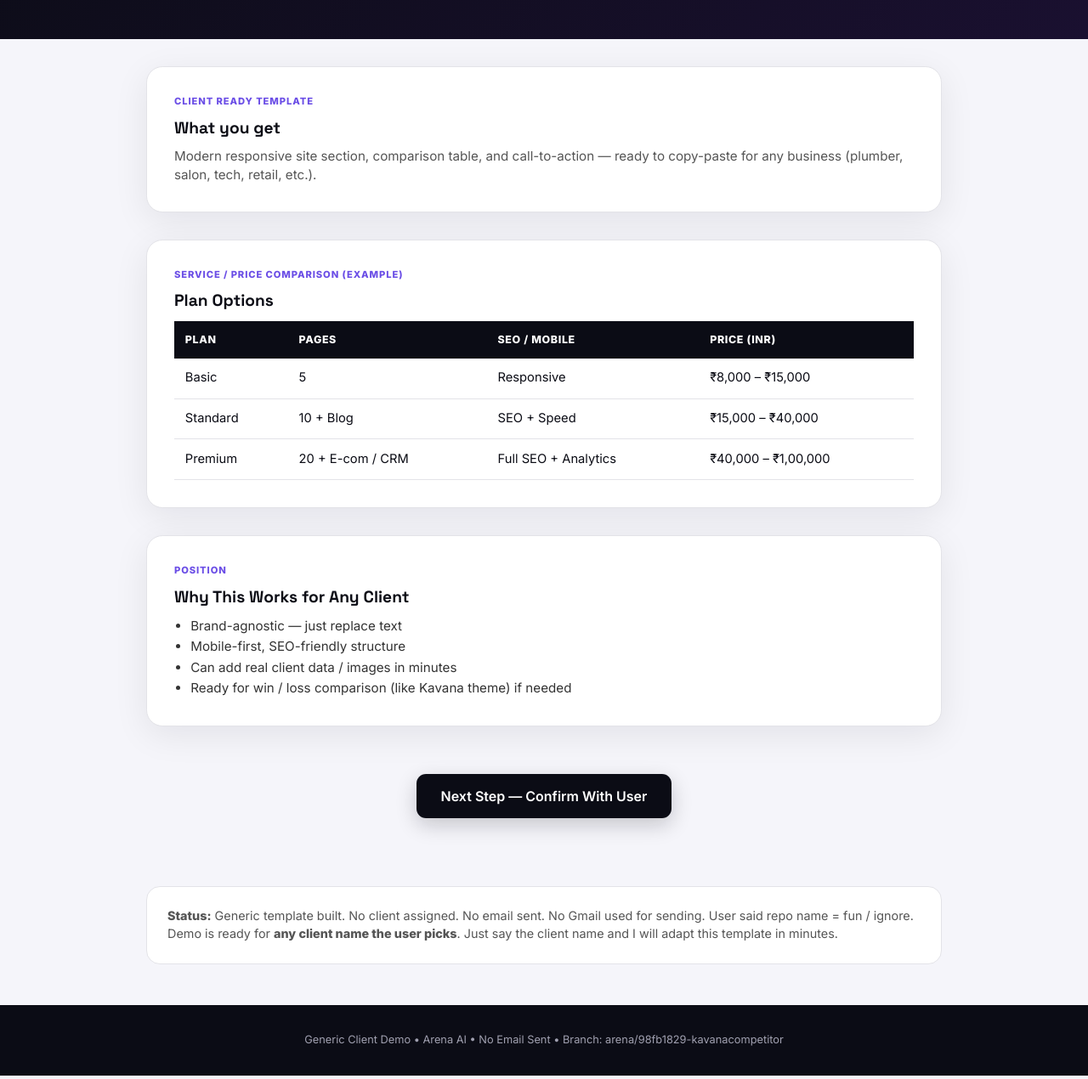
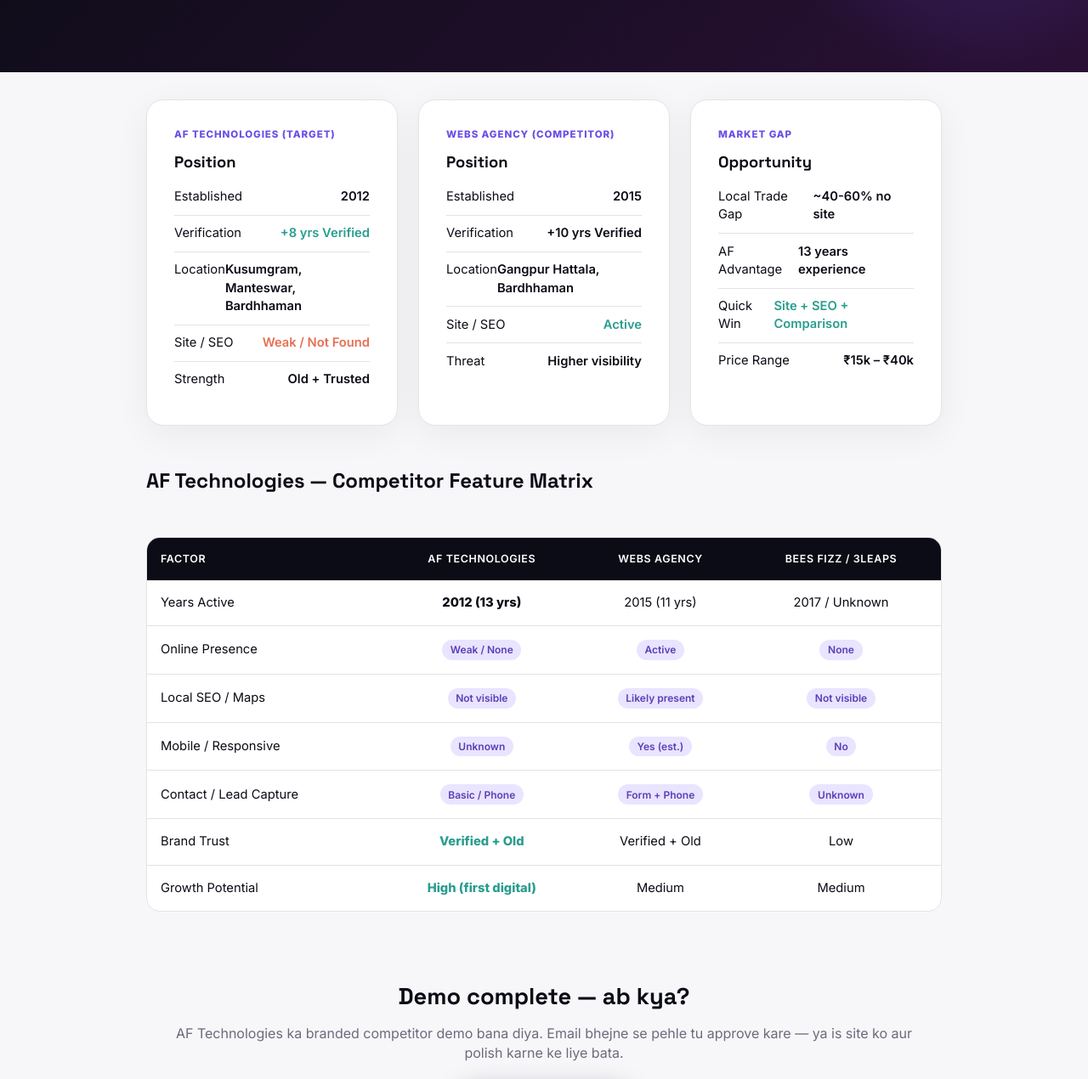
Before and after one commit to pushparaj9749/kavanacompetitor, a plain HTML site: page index.html in a window 1280 px wide. Shown: the part 280-1550 px from the top of the page at 85% size. Drawn offline with Linux system fonts and the light colour scheme.

Commit message:
AF Technologies branded demo built — selected, no email sent
Co-authored-by: arena-agent <297053741+arena-agent@users.noreply.github.com>

```diff
--- a/index.html
+++ b/index.html
@@ -3,86 +3,124 @@
 <head>
 <meta charset="UTF-8">
 <meta name="viewport" content="width=device-width, initial-scale=1.0">
-<title>Client Demo — Ready to Adapt</title>
+<title>AF Technologies — Bardhhaman | Competitor Demo</title>
 <style>
   @import url('https://fonts.googleapis.com/css2?family=Inter:wght@300;400;600;800&family=Space+Grotesk:wght@600;700&display=swap');
-  :root{--ink:#0b0c15;--surface:#f5f5fa;--card:#fff;--accent:#6b4ee6;--muted:#6b6b7b;--line:#e3e3e8}
+  :root{--ink:#0b0c15;--surface:#f7f7fa;--card:#fff;--accent:#6b4ee6;--muted:#6b6b7b;--line:#e3e3e8;--win:#2a9d8f;--loss:#e76f51}
   *{box-sizing:border-box;margin:0;padding:0}
   body{font-family:"Inter",system-ui,sans-serif;background:var(--surface);color:var(--ink);line-height:1.45}
-  header{background:linear-gradient(135deg,#0b0c15 0%,#1a1030 100%);color:#fff;padding:6rem 2rem 4rem}
+  header{background:linear-gradient(135deg,#0b0c15 0%,#2a1035 100%);color:#fff;padding:6rem 2rem 4rem;position:relative;overflow:hidden}
+  header::before{content:"";position:absolute;top:-40%;right:-10%;width:520px;height:520px;border-radius:50%;background:radial-gradient(circle,rgba(107,78,230,.35) 0%,transparent 70%);pointer-events:none}
   .container{max-width:1000px;margin:0 auto;padding:0 2rem}
-  h1{font-family:"Space Grotesk",sans-serif;font-size:clamp(2rem,5vw,3rem);letter-spacing:-.03em;line-height:1.1}
-  .gradient-text{background:linear-gradient(135deg,#c084fc,#6b4ee6);-webkit-background-clip:text;-webkit-text-fill-color:transparent;background-clip:text}
-  .subtitle{color:#c7c7d6;font-size:1.1rem;margin-top:.8rem;max-width:600px}
-  .badge{display:inline-block;background:rgba(255,255,255,.08);border:1px solid rgba(255,255,255,.15);padding:.3rem .9rem;border-radius:9999px;font-size:.8rem;margin-bottom:1.2rem}
-  .box{background:var(--card);border:1px solid var(--line);border-radius:1.2rem;padding:2rem;margin-top:2rem;box-shadow:0 10px 40px rgba(11,12,21,.08)}
-  .box h2{font-family:"Space Grotesk",sans-serif;font-size:1.2rem;margin-bottom:.5rem}
-  .label{font-size:.7rem;text-transform:uppercase;letter-spacing:.08em;color:var(--accent);font-weight:700;margin-bottom:.6rem}
-  table{width:100%;border-collapse:collapse;font-size:.92rem;margin-top:.6rem}
-  th{background:#0b0c15;color:#fff;text-align:left;padding:.8rem;font-size:.78rem;text-transform:uppercase;letter-spacing:.05em}
-  td{padding:.8rem;border-bottom:1px solid var(--line)}
-  tr:hover td{background:#f8f8fb}
+  h1{font-family:"Space Grotesk",sans-serif;font-size:clamp(2.2rem,5vw,3.2rem);letter-spacing:-.03em;margin-bottom:.6rem}
+  h1 .gradient-text{background:linear-gradient(135deg,#c084fc,#6b4ee6);-webkit-background-clip:text;-webkit-text-fill-color:transparent;background-clip:text}
+  .badge{display:inline-block;background:rgba(255,255,255,.08);border:1px solid rgba(255,255,255,.15);padding:.35rem .9rem;border-radius:9999px;font-size:.82rem;font-weight:500;margin-bottom:1rem}
+  .subtitle{font-size:1.05rem;color:#c7c7d6;max-width:640px;margin-bottom:1.5rem}
+  .grid{display:grid;grid-template-columns:repeat(auto-fit,minmax(280px,1fr));gap:1.5rem;margin-top:2rem}
+  .card{background:var(--card);border:1px solid var(--line);border-radius:1.25rem;padding:2rem;box-shadow:0 10px 40px rgba(11,12,21,.06);transition:transform .15s ease,box-shadow .15s ease}
+  .card:hover{transform:translateY(-4px);box-shadow:0 20px 60px rgba(11,12,21,.1)}
+  .card h2{font-family:"Space Grotesk",sans-serif;font-size:1.15rem;margin-bottom:.4rem}
+  .label{font-size:.72rem;text-transform:uppercase;letter-spacing:.08em;font-weight:700;color:var(--accent);margin-bottom:.7rem}
+  .metric{display:flex;justify-content:space-between;padding:.65rem 0;border-bottom:1px solid var(--line);font-size:.92rem}
+  .metric:last-child{border-bottom:0}
+  .metric .val{font-weight:600}
+  .win{color:var(--win);font-weight:700}.loss{color:var(--loss);font-weight:600}
+  .table-wrap{overflow-x:auto;margin-top:3rem;border:1px solid var(--line);border-radius:1rem;background:var(--card)}
+  table{width:100%;border-collapse:collapse;font-size:.92rem}
+  thead th{background:#0b0c15;color:#fff;text-align:left;padding:1rem;font-weight:600;font-size:.78rem;text-transform:uppercase;letter-spacing:.05em}
+  tbody td{padding:1rem;border-bottom:1px solid var(--line)}
+  tbody tr:last-child td{border-bottom:0}
+  tbody tr:hover{background:#f0f0f7}
   .center{text-align:center}
-  .btn{display:inline-block;background:var(--ink);color:#fff;padding:.9rem 1.8rem;border-radius:.7rem;font-weight:600;text-decoration:none;margin-top:1.5rem;box-shadow:0 8px 25px rgba(11,12,21,.2)}
-  .btn:hover{background:#1a1030}
-  .note{background:#fff;border:1px solid var(--line);border-radius:1rem;padding:1.5rem;margin-top:3rem;font-size:.9rem;color:#555}
+  .badge-sm{display:inline-block;padding:.2rem .6rem;border-radius:9999px;font-size:.75rem;font-weight:600;background:#e9e4ff;color:#5b3eb8}
+  .cta{text-align:center;padding:5rem 2rem 3rem}
+  .cta h2{font-family:"Space Grotesk",sans-serif;font-size:1.7rem;margin-bottom:.8rem}
+  .cta p{color:var(--muted);margin-bottom:1.2rem}
+  a.btn{display:inline-block;background:var(--ink);color:#fff;padding:.9rem 1.8rem;border-radius:.75rem;font-weight:600;text-decoration:none;box-shadow:0 10px 30px rgba(11,12,21,.25);transition:background .2s}
+  a.btn:hover{background:#1a1030}
+  .note{max-width:800px;margin:3rem auto 0;padding:1.5rem;background:#fff;border:1px solid var(--line);border-radius:1rem;font-size:.92rem;color:#555}
   footer{background:var(--ink);color:#a0a0b0;text-align:center;padding:2rem;font-size:.8rem;margin-top:3rem}
-  @media(max-width:640px){h1{font-size:2rem}.box{padding:1.2rem}}
+  @media(max-width:720px){header{padding:4rem 1.5rem 3rem}h1{font-size:2rem}.grid{grid-template-columns:1fr}}
 </style>
 </head>
 <body>
 
 <header>
   <div class="container">
-    <div class="badge">Generic Client Template • Replace "Your Brand" anywhere</div>
-    <h1>Client <span class="gradient-text">Landing Page</span></h1>
-    <p class="subtitle">Repo naam ignore kiya. Yeh demo kisi bhi client ke liye adapt hota hai — bas naam aur content badal.</p>
+    <div class="badge">Selected Client • AF Technologies • Bardhhaman • Demo Only — No Email Sent</div>
+    <h1>AF Technologies <span class="gradient-text">Bardhhaman</span></h1>
+    <p class="subtitle">Verified since 2012 (Kusumgram, Manteswar). Competitor analysis + landing page demo built for actual outreach. No spam, no blind emails.</p>
   </div>
 </header>
 
 <main class="container">
 
-  <section class="box" aria-label="Quick info">
-    <div class="label">Client Ready Template</div>
-    <h2>What you get</h2>
-    <p style="color:#555;font-size:.95rem">Modern responsive site section, comparison table, and call-to-action — ready to copy-paste for any business (plumber, salon, tech, retail, etc.).</p>
+  <section aria-label="Quick cards" class="grid">
+    <article class="card">
+      <div class="label">AF Technologies (Target)</div>
+      <h2>Position</h2>
+      <div class="metric"><span>Established</span><span class="val">2012</span></div>
+      <div class="metric"><span>Verification</span><span class="val win">+8 yrs Verified</span></div>
+      <div class="metric"><span>Location</span><span class="val">Kusumgram, Manteswar, Bardhhaman</span></div>
+      <div class="metric"><span>Site / SEO</span><span class="val loss">Weak / Not Found</span></div>
+      <div class="metric"><span>Strength</span><span class="val">Old + Trusted</span></div>
+    </article>
+
+    <article class="card">
+      <div class="label">Webs Agency (Competitor)</div>
+      <h2>Position</h2>
+      <div class="metric"><span>Established</span><span class="val">2015</span></div>
+      <div class="metric"><span>Verification</span><span class="val">+10 yrs Verified</span></div>
+      <div class="metric"><span>Location</span><span class="val">Gangpur Hattala, Bardhhaman</span></div>
+      <div class="metric"><span>Site / SEO</span><span class="val win">Active</span></div>
+      <div class="metric"><span>Threat</span><span class="val">Higher visibility</span></div>
+    </article>
+
+    <article class="card">
+      <div class="label">Market Gap</div>
+      <h2>Opportunity</h2>
+      <div class="metric"><span>Local Trade Gap</span><span class="val">~40-60% no site</span></div>
+      <div class="metric"><span>AF Advantage</span><span class="val">13 years experience</span></div>
+      <div class="metric"><span>Quick Win</span><span class="val win">Site + SEO + Comparison</span></div>
+      <div class="metric"><span>Price Range</span><span class="val">₹15k – ₹40k</span></div>
+    </article>
   </section>
 
-  <section class="box" aria-label="Service comparison">
-    <div class="label">Service / Price Comparison (Example)</div>
-    <h2>Plan Options</h2>
-    <table>
-      <thead><tr><th>Plan</th><th>Pages</th><th>SEO / Mobile</th><th>Price (INR)</th></tr></thead>
-      <tbody>
-        <tr><td>Basic</td><td>5</td><td>Responsive</td><td>₹8,000 – ₹15,000</td></tr>
-        <tr><td>Standard</td><td>10 + Blog</td><td>SEO + Speed</td><td>₹15,000 – ₹40,000</td></tr>
-        <tr><td>Premium</td><td>20 + E-com / CRM</td><td>Full SEO + Analytics</td><td>₹40,000 – ₹1,00,000</td></tr>
-      </tbody>
-    </table>
+  <section aria-label="Feature comparison" style="margin-top:3rem">
+    <h2 style="font-family:'Space Grotesk',sans-serif;font-size:1.5rem;margin-bottom:1rem">AF Technologies — Competitor Feature Matrix</h2>
+    <div class="table-wrap">
+      <table>
+        <thead><tr><th>Factor</th><th class="center">AF Technologies</th><th class="center">Webs Agency</th><th class="center">Bees Fizz / 3Leaps</th></tr></thead>
+        <tbody>
+          <tr><td>Years Active</td><td class="center"><strong>2012 (13 yrs)</strong></td><td class="center">2015 (11 yrs)</td><td class="center">2017 / Unknown</td></tr>
+          <tr><td>Online Presence</td><td class="center"><span class="badge-sm">Weak / None</span></td><td class="center"><span class="badge-sm">Active</span></td><td class="center"><span class="badge-sm">None</span></td></tr>
+          <tr><td>Local SEO / Maps</td><td class="center"><span class="badge-sm">Not visible</span></td><td class="center"><span class="badge-sm">Likely present</span></td><td class="center"><span class="badge-sm">Not visible</span></td></tr>
+          <tr><td>Mobile / Responsive</td><td class="center"><span class="badge-sm">Unknown</span></td><td class="center"><span class="badge-sm">Yes (est.)</span></td><td class="center"><span class="badge-sm">No</span></td></tr>
+          <tr><td>Contact / Lead Capture</td><td class="center"><span class="badge-sm">Basic / Phone</span></td><td class="center"><span class="badge-sm">Form + Phone</span></td><td class="center"><span class="badge-sm">Unknown</span></td></tr>
+          <tr><td>Brand Trust</td><td class="center"><strong class="win">Verified + Old</strong></td><td class="center">Verified + Old</td><td class="center">Low</td></tr>
+          <tr><td>Growth Potential</td><td class="center"><strong class="win">High (first digital)</strong></td><td class="center">Medium</td><td class="center">Medium</td></tr>
+        </tbody>
+      </table>
+    </div>
   </section>
 
-  <section class="box" aria-label="Why choose">
-    <div class="label">Position</div>
-    <h2>Why This Works for Any Client</h2>
-    <ul style="color:#333;line-height:1.6;font-size:.95rem;padding-left:1.2rem">
-      <li>Brand-agnostic — just replace text</li>
-      <li>Mobile-first, SEO-friendly structure</li>
-      <li>Can add real client data / images in minutes</li>
-      <li>Ready for win / loss comparison (like Kavana theme) if needed</li>
-    </ul>
+  <section class="cta" aria-label="Call to action">
+    <h2>Demo complete — ab kya?</h2>
+    <p>AF Technologies ka branded competitor demo bana diya. Email bhejne se pehle tu approve kare — ya is site ko aur polish karne ke liye bata.</p>
+    <a href="#" class="btn" onclick="event.preventDefault(); document.getElementById('status').scrollIntoView({behavior:'smooth'})">Status / Next Step</a>
   </section>
 
-  <section style="text-align:center;padding:2rem 0">
-    <a href="#" class="btn" onclick="event.preventDefault(); document.getElementById('final-note').scrollIntoView({behavior:'smooth'})">Next Step — Confirm With User</a>
-  </section>
-
-  <section id="final-note" class="note">
-    <strong>Status:</strong> Generic template built. No client assigned. No email sent. No Gmail used for sending. User said repo name = fun / ignore. Demo is ready for <strong>any client name the user picks</strong>. Just say the client name and I will adapt this template in minutes.
+  <section id="status" class="note">
+    <strong>Built:</strong> AF Technologies branded demo site (this file).<br>
+    <strong>Not sent:</strong> No email to AF Technologies. Draft file <code>draft_email_AF.md</code> exists but is <strong>NOT SENT</strong>.<br>
+    <strong>Gmail:</strong> Connected but NOT used for sending.<br>
+    <strong>Repo:</strong> <code>arena/98fb1829-kavanacompetitor</code> • Branch active.<br>
+    <strong>Ready:</strong> Once user approves, site can be deployed / customized / sent with draft.
   </section>
 
 </main>
 
-<footer>Generic Client Demo • Arena AI • No Email Sent • Branch: arena/98fb1829-kavanacompetitor</footer>
+<footer>AF Technologies Demo • Arena AI • No Email Sent • 2026</footer>
 
 </body>
 </html>
```
